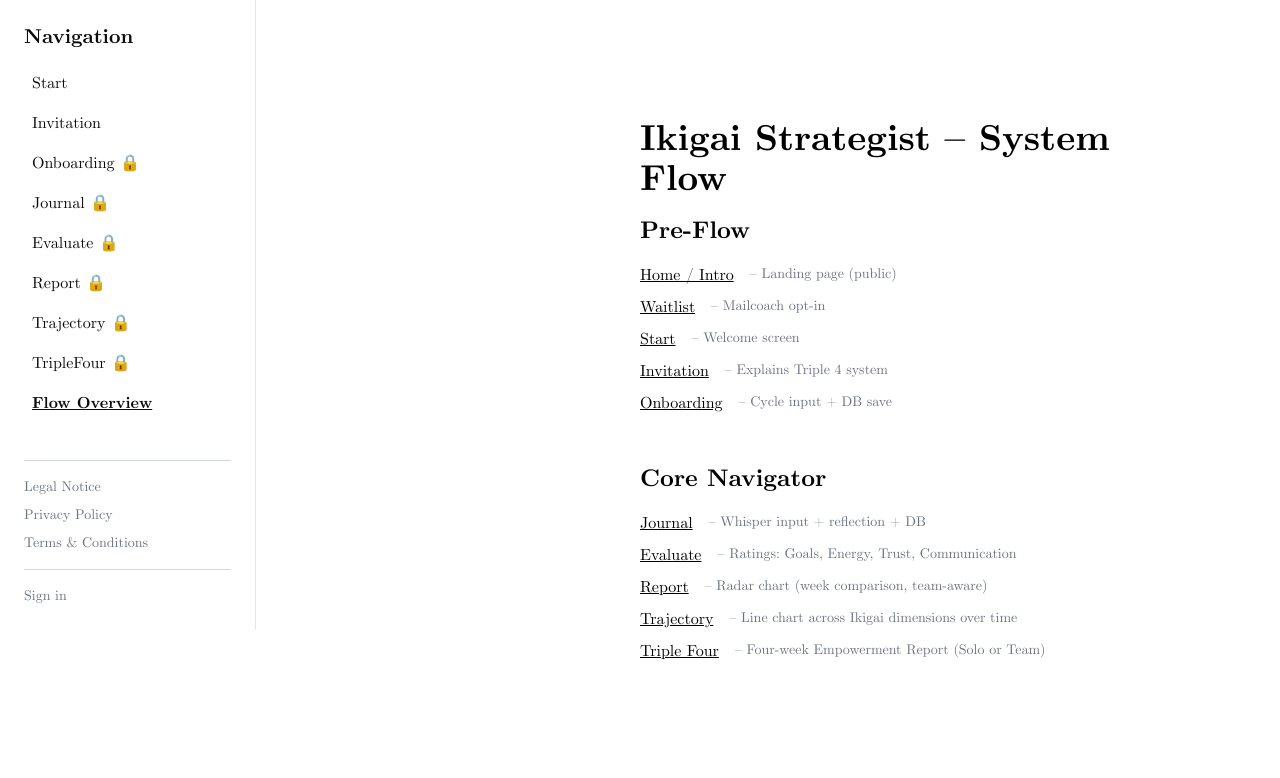
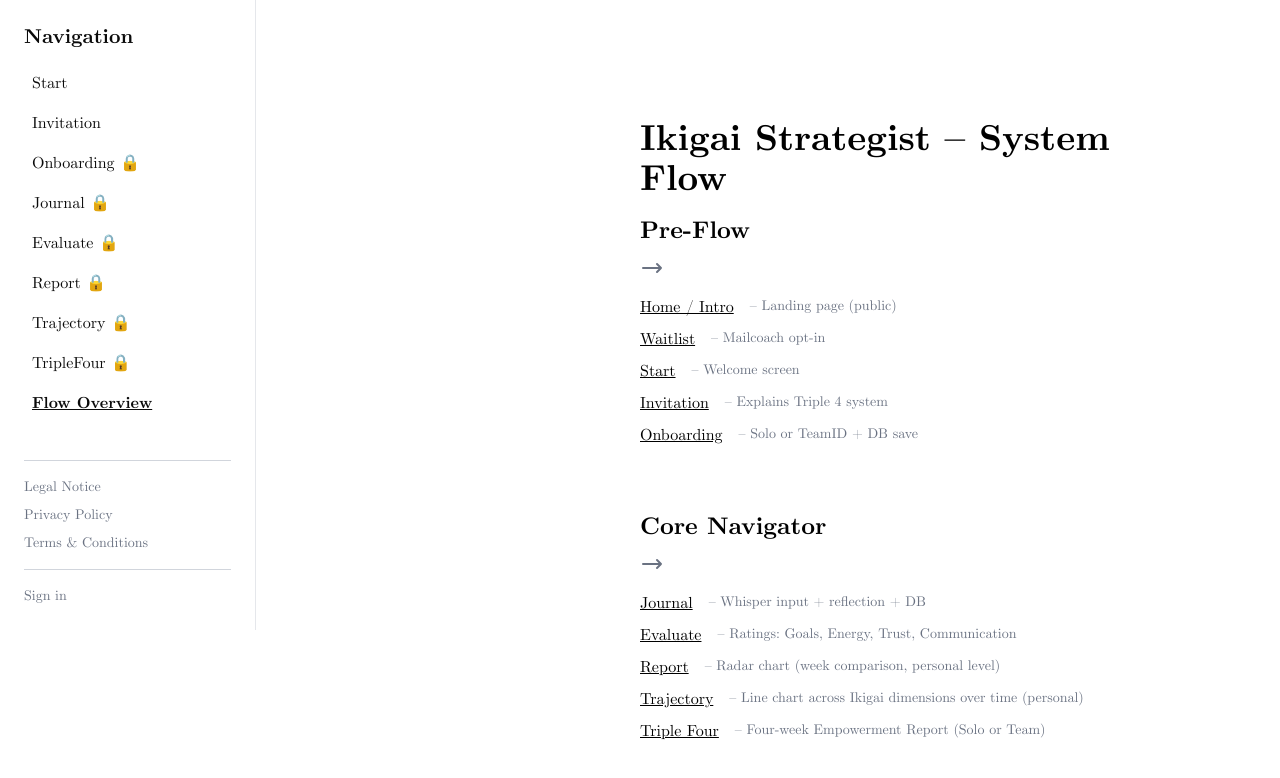
Before and after one commit to DrMvF/ikigaistrategist, a Next.js app: page /flow in a window 1280 px wide. Shown: the top 778 px of the page. Built offline with nearby package versions, Linux system fonts and the light colour scheme; no server answers.

Commit message:
Refactor all pages: update dimension labels, finalize FlowPage with arrows

```diff
--- a/app/(flowlayout)/flow/page.tsx
+++ b/app/(flowlayout)/flow/page.tsx
@@ -7,25 +7,30 @@ const stages = [
   { name: "Waitlist", path: "/waitlist", note: "Mailcoach opt-in" },
   { name: "Start", path: "/start", note: "Welcome screen" },
   { name: "Invitation", path: "/invitation", note: "Explains Triple 4 system" },
-  { name: "Onboarding", path: "/onboarding", note: "Cycle input + DB save" },
+  { name: "Onboarding", path: "/onboarding", note: "Solo or TeamID + DB save" },
 ];
 
 const navigatorStages = [
   { name: "Journal", path: "/journal", note: "Whisper input + reflection + DB" },
   { name: "Evaluate", path: "/evaluate", note: "Ratings: Goals, Energy, Trust, Communication" },
-  { name: "Report", path: "/report", note: "Radar chart (week comparison, team-aware)" },
-  { name: "Trajectory", path: "/trajectory", note: "Line chart across Ikigai dimensions over time" },
+  { name: "Report", path: "/report", note: "Radar chart (week comparison, personal level)" },
+  { name: "Trajectory", path: "/trajectory", note: "Line chart across Ikigai dimensions over time (personal)" },
   { name: "Triple Four", path: "/triplefour", note: "Four-week Empowerment Report (Solo or Team)" },
 ];
 
 export default function FlowPage() {
   return (
     <div className="flex flex-col min-h-screen items-center px-8 sm:px-20 py-20 font-cm text-black dark:text-white bg-white dark:bg-black">
-      <main className="max-w-4xl w-full space-y-12">
+      <main className="max-w-4xl w-full space-y-16">
         <h1 className="text-3xl sm:text-4xl font-bold mb-4">Ikigai Strategist – System Flow</h1>
 
         <section>
-          <h2 className="text-2xl font-semibold mb-4">Pre-Flow</h2>
+          <h2 className="text-2xl font-semibold mb-2">Pre-Flow</h2>
+          <div className="mb-4">
+            <svg className="w-6 h-6 text-gray-500 dark:text-gray-400" fill="none" stroke="currentColor" strokeWidth="2" viewBox="0 0 24 24">
+              <path strokeLinecap="round" strokeLinejoin="round" d="M17 8l4 4m0 0l-4 4m4-4H3" />
+            </svg>
+          </div>
           <ul className="space-y-2">
             {stages.map((stage) => (
               <li key={stage.name} className="flex items-start gap-4">
@@ -39,7 +44,12 @@ export default function FlowPage() {
         </section>
 
         <section>
-          <h2 className="text-2xl font-semibold mb-4">Core Navigator</h2>
+          <h2 className="text-2xl font-semibold mb-2">Core Navigator</h2>
+          <div className="mb-4">
+            <svg className="w-6 h-6 text-gray-500 dark:text-gray-400" fill="none" stroke="currentColor" strokeWidth="2" viewBox="0 0 24 24">
+              <path strokeLinecap="round" strokeLinejoin="round" d="M17 8l4 4m0 0l-4 4m4-4H3" />
+            </svg>
+          </div>
           <ul className="space-y-2">
             {navigatorStages.map((stage) => (
               <li key={stage.name} className="flex items-start gap-4">
```
